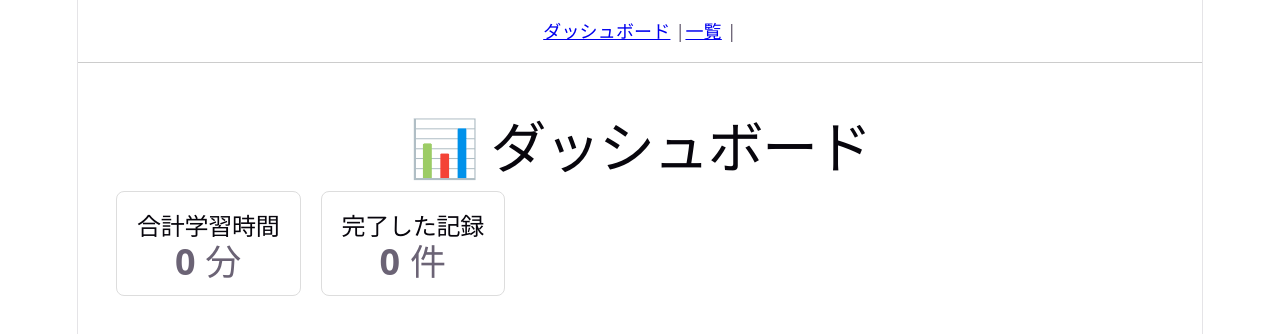
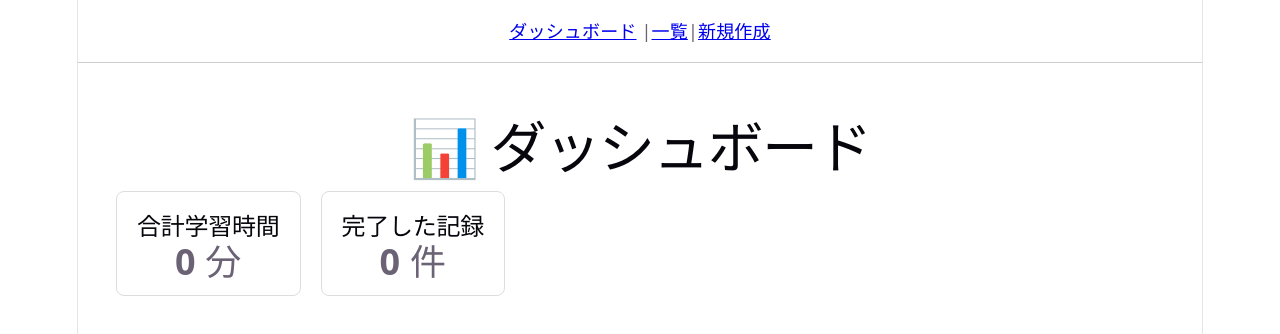
Before and after one commit to Yohhata/learning-log-dashboard, a React (Vite) app in the folder learning-log-dashboard/: page / in a window 1280 px wide. Shown: the top 334 px of the page. Built offline with nearby package versions, Linux system fonts and the light colour scheme.

Commit message:
feat: 統計機能の動作確認完了とナビゲーションの改善

```diff
--- a/learning-log-dashboard/src/App.jsx
+++ b/learning-log-dashboard/src/App.jsx
@@ -8,7 +8,8 @@ function App(){
       <header style={{ padding: '1rem', borderBottom: '1px solid #ccc' }}>
         <nav>
           <Link to="/">ダッシュボード</Link> |
-          <Link to="/logs">一覧</Link> |
+          <Link to="/logs">一覧</Link>|
+          <Link to="logs/new">新規作成</Link>
         </nav>
       </header>
 
```
